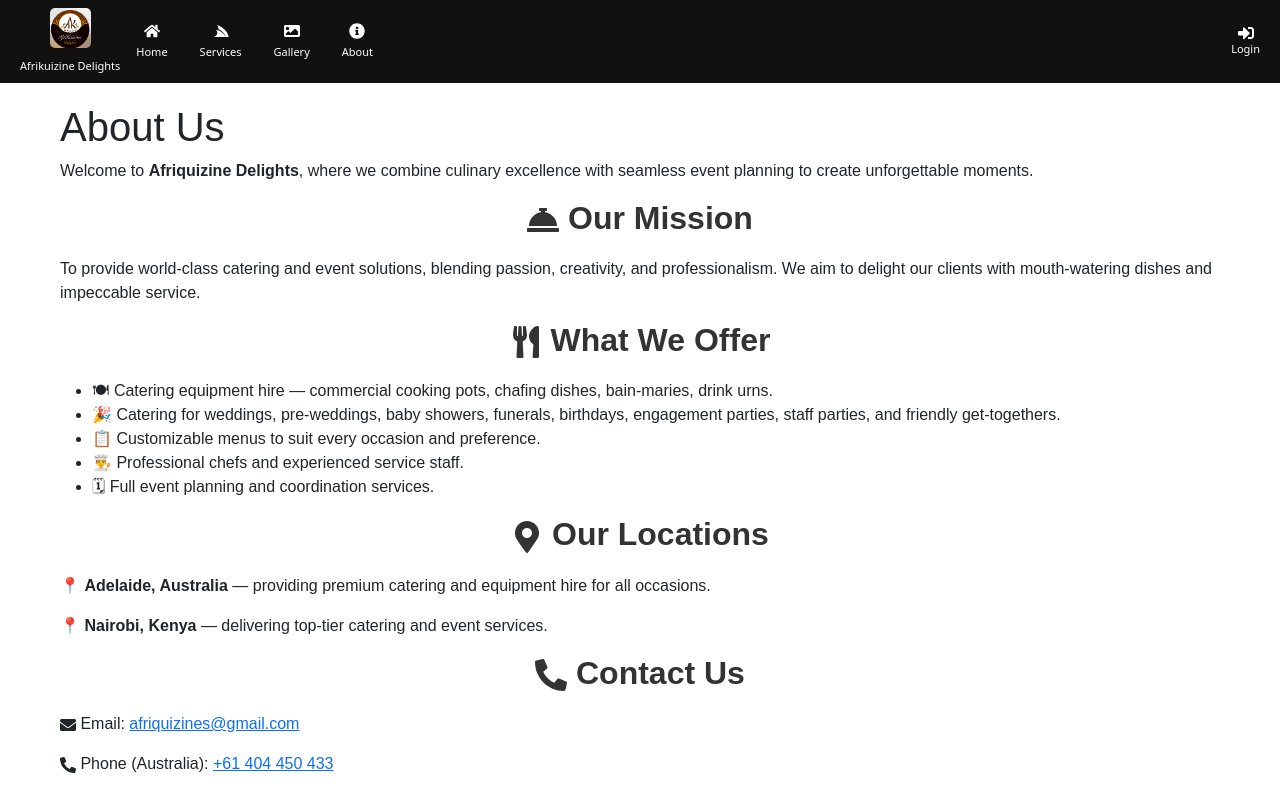
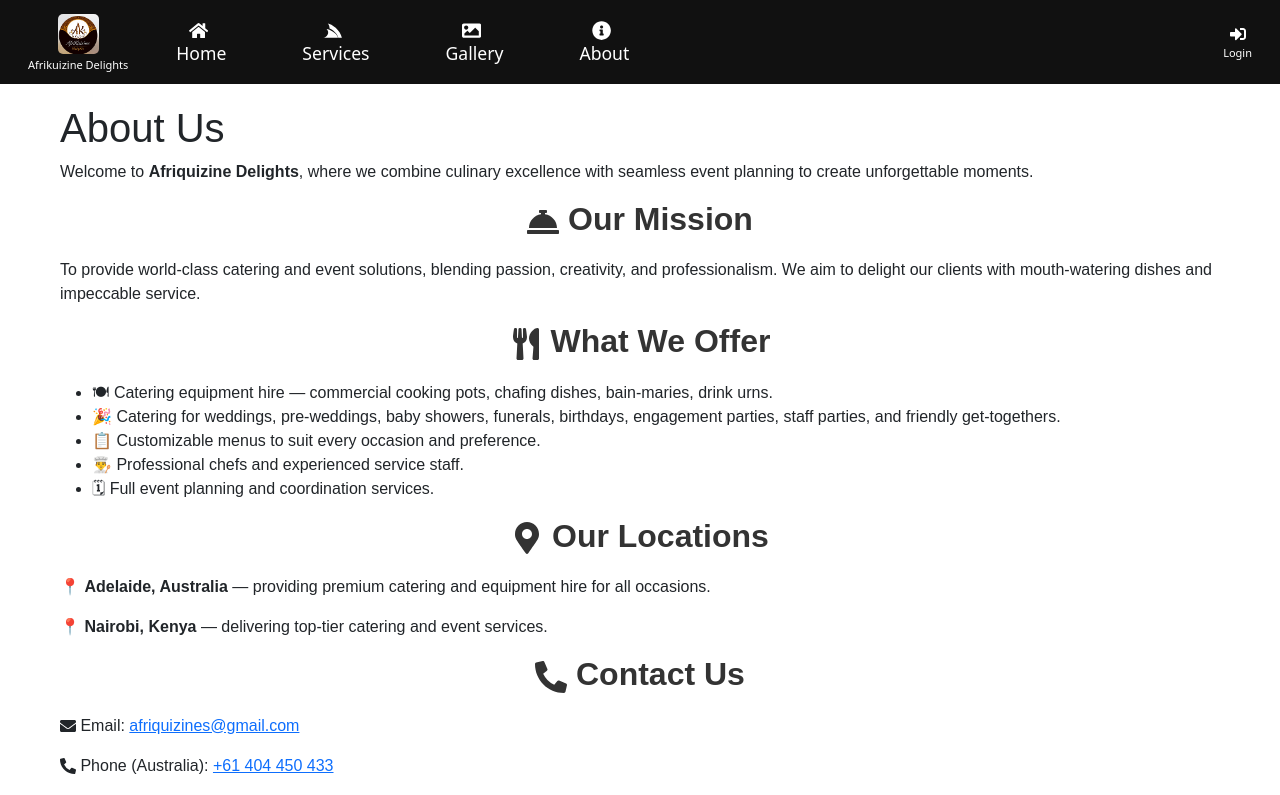
Before and after one commit to clementdevtech/afriquizine, a React (Create React App) app in the folder frontend/: page /about-us in a window 1280 px wide. Shown: the top 795 px of the page. Built offline with nearby package versions, Linux system fonts and the light colour scheme; no server answers.

Commit message:
errors fixed and updates added

```diff
--- a/frontend/src/assets/css/Navbar.css
+++ b/frontend/src/assets/css/Navbar.css
@@ -1,19 +1,73 @@
+/* ===== Global Reset ===== */
+* {
+  box-sizing: border-box;
+}
+
+a,
+button {
+  transition: color 0.2s ease-in-out, background 0.2s ease-in-out;
+}
+
+/* ===== Shared Styles ===== */
+.nav-container {
+  display: flex;
+  justify-content: space-between;
+  align-items: center;
+}
+
+.nav-side {
+  display: flex;
+  align-items: center;
+  gap: 20px;
+}
+
+.nav-links {
+  display: flex;
+  align-items: center;
+  gap: 20px;
+  list-style: none;
+  margin: 0;
+  padding: 0;
+}
+
+.nav-links a,
+.logout-btn,
+.nav-side a,
+.nav-btn {
+  color: white;
+  display: flex;
+  align-items: center;
+  gap: 5px;
+  text-decoration: none;
+  background: none;
+  border: none;
+  cursor: pointer;
+  padding: 4px 6px;
+  line-height: 1;
+}
+
+.nav-links a.active,
+.nav-side a.active {
+  color: orange;
+}
+
+.nav-links a:hover,
+.logout-btn:hover,
+.nav-side a:hover,
+.nav-btn:hover {
+  color: orange;
+}
+
+.nav-links a svg,
+.nav-side svg {
+  display: inline-block;
+  vertical-align: middle;
+}
+
 /* ===== Desktop Navbar ===== */
 .desktop-navbar {
   background: #111;
   padding: 8px 20px;
-}
-
-.nav-container {
-  display: flex;
-  justify-content: space-between;
-  align-items: center; /* makes both sides align vertically */
-}
-
-.nav-side {
-  display: flex;
-  align-items: center; /* ensures children line up */
-  gap: 20px;
 }
 
 .nav-logo {
@@ -28,50 +82,13 @@
   height: 40px;
 }
 
-.nav-links {
-  display: flex;
-  align-items: center; /* keeps icons & text level */
-  gap: 20px;
-  list-style: none;
-  margin: 0;
-  padding: 0;
-}
-
-.nav-links a,
-.logout-btn {
-  color: white;
-  display: flex;
-  align-items: center;
-  gap: 5px;
-  text-decoration: none;
-  background: none;
-  border: none;
-  cursor: pointer;
-  padding: 4px 6px; /* same vertical height for consistency */
-}
-
-.nav-links a.active {
-  color: orange;
-}
-
-.nav-links a:hover,
-.logout-btn:hover {
-  color: orange;
-}
-
-/* ===== Mobile Split Navbar ===== */
+/* ===== Mobile Navbar ===== */
 .mobile-navbar {
   display: none;
   background: #111;
   padding: 6px 10px;
   justify-content: space-between;
   align-items: center;
-}
-
-.nav-side {
-  display: flex;
-  gap: 10px;
-  align-items: center; /* keeps vertical alignment */
 }
 
 .nav-center {
@@ -81,30 +98,21 @@
 }
 
 .nav-logo-mobile {
-  height: 30px; /* smaller for mobile */
+  height: 30px;
 }
 
 .nav-side a,
 .nav-btn {
-  display: flex;
   flex-direction: column;
-  align-items: center;
   font-size: 11px;
-  color: white;
-  text-decoration: none;
-  background: none;
-  border: none;
+  padding: 6px 8px; /* bigger tap area for mobile */
 }
 
 .nav-side svg {
   font-size: 16px;
 }
 
-.nav-side a.active {
-  color: orange;
-}
-
-/* ===== Show/Hide Based on Screen Size ===== */
+/* ===== Responsive Breakpoints ===== */
 @media (max-width: 768px) {
   .desktop-navbar {
     display: none;
@@ -116,3 +124,20 @@
     height: 28px;
   }
 }
+
+@media (min-width: 992px) {
+  .desktop-navbar .nav-links li a {
+    font-size: 1.1rem;
+    font-weight: 500;
+    padding: 0.75rem 1.25rem;
+  }
+
+  .desktop-navbar .nav-links li {
+    margin-right: 1rem;
+  }
+
+  .desktop-navbar .nav-links li a svg {
+    font-size: 1.2rem;
+    margin-right: 0.4rem;
+  }
+}
--- a/frontend/src/pages/AdminPage.js
+++ b/frontend/src/pages/AdminPage.js
@@ -17,6 +17,9 @@
   const [dates, setDates] = useState([]);
   const [loading, setLoading] = useState(false);
   const [error, setError] = useState("");
+  const [newCategory, setNewCategory] = useState("");
+  const [showCategoryForm, setShowCategoryForm] = useState(false);
+
 
   // Menu states
   const [menuItems, setMenuItems] = useState([]);
@@ -78,16 +81,20 @@
 const fetchReviews = useCallback(async () => {
   try {
     const res = await axios.get(`${API_URL}/testimonials/gettestimonials`);
-      setReviews(res.data);
+    // If backend wraps the array in a "testimonials" field:
+    const dataArray = Array.isArray(res.data) ? res.data : res.data.testimonials;
+    setReviews(dataArray || []); // always an array
   } catch (err) {
     console.error("Error fetching reviews:", err.message);
+    setReviews([]); // prevent crash if error
   }
 }, []);
+
 
   // ================= BOOKINGS =================
   const fetchBookings = useCallback(async () => {
     try {
-      const res = await axios.get(`${API_URL}/bookings`);
+      const res = await axios.get(`${API_URL}/booking`);
       setBookings(res.data.bookings || []);
     } catch (err) {
       console.error("Error fetching bookings:", err.message);
@@ -96,7 +103,7 @@
 
   const handleRespondBooking = async (id, status, email) => {
     try {
-      await axios.put(`${API_URL}/bookings/${id}`, {
+      await axios.put(`${API_URL}/booking/${id}`, {
         status,
         email,
         message: message.text || "No message from admin.",
@@ -166,7 +173,7 @@
     try {
       const [itemsRes, catsRes] = await Promise.all([
         axios.get(`${API_URL}/menu`),
-        axios.get(`${API_URL}/menu/categories`),
+        axios.get(`${API_URL}/menu-categories`),
       ]);
       setMenuItems(itemsRes.data);
       setMenuCategories(catsRes.data);
@@ -174,6 +181,27 @@
       console.error("Error fetching menu:", err.message);
     }
   }, []);
+
+
+  const handleAddCategory = async (e) => {
+  e.preventDefault();
+  if (!newCategory.trim()) {
+    alert("Category name cannot be empty.");
+    return;
+  }
+  try {
+    await axios.post(`${API_URL}/menu-categories`, { name: newCategory });
+    alert("Category added successfully!");
+    setNewCategory("");
+    fetchMenuData(); // Refresh categories
+  } catch (err) {
+    console.error("Error adding category:", err.message);
+    setError("Failed to add category.");
+  }
+};
+
+
+
 
   const handleMenuChange = (e) => {
     const { name, value, files } = e.target;
@@ -277,41 +305,163 @@
 
       {/* MENU */}
 <h3 className="mt-5">Manage Menu</h3>
+
+{/* Menu Form */}
 <Form onSubmit={handleMenuSubmit} className="mb-4">
-        <Form.Control type="text" name="name" placeholder="Item Name" value={menuForm.name} onChange={handleMenuChange} required />
-        <Form.Control as="textarea" name="description" placeholder="Description" value={menuForm.description} onChange={handleMenuChange} className="mt-2" />
-        <Form.Control type="number" step="0.01" name="price" placeholder="Price" value={menuForm.price} onChange={handleMenuChange} required className="mt-2" />
-        <Form.Select name="category_id" value={menuForm.category_id} onChange={handleMenuChange} required className="mt-2">
-          <option value="">Select Category</option>
-          {menuCategories.map(cat => <option key={cat.id} value={cat.id}>{cat.name}</option>)}
+  {/* Name */}
+  <Form.Control
+    type="text"
+    name="name"
+    placeholder="Item Name"
+    value={menuForm.name}
+    onChange={handleMenuChange}
+    required
+  />
+
+  {/* Description */}
+  <Form.Control
+    as="textarea"
+    name="description"
+    placeholder="Description"
+    value={menuForm.description}
+    onChange={handleMenuChange}
+    className="mt-2"
+  />
+
+  {/* Price */}
+  <Form.Control
+    type="number"
+    step="0.01"
+    name="price"
+    placeholder="Price"
+    value={menuForm.price}
+    onChange={handleMenuChange}
+    required
+    className="mt-2"
+  />
+
+  {/* Category Select */}
+  <Form.Group className="mt-2">
+    <Form.Label>Category</Form.Label>
+    <Form.Select
+      name="category_id"
+      value={menuForm.category_id}
+      onChange={(e) => {
+        if (e.target.value === "new") {
+          setShowCategoryForm(true);
+        } else {
+          handleMenuChange(e);
+        }
+      }}
+      required
+    >
+      <option value="">-- Select Category --</option>
+      {menuCategories.map((cat) => (
+        <option key={cat.id} value={cat.id}>
+          {cat.name}
+        </option>
+      ))}
+      <option value="new">➕ Add New Category</option>
     </Form.Select>
-        <Form.Control type="file" name="image" onChange={handleMenuChange} className="mt-2" />
-        <Button type="submit" className="mt-3">{menuForm.id ? "Update Item" : "Add Item"}</Button>
+  </Form.Group>
+
+  {/* Inline Add Category Form */}
+  {showCategoryForm && (
+    <Form onSubmit={handleAddCategory} className="mb-2 d-flex mt-2">
+      <Form.Control
+        type="text"
+        placeholder="New category name"
+        value={newCategory}
+        onChange={(e) => setNewCategory(e.target.value)}
+        className="me-2"
+        required
+      />
+      <Button type="submit" variant="success">
+        Save
+      </Button>
+      <Button
+        variant="secondary"
+        className="ms-2"
+        onClick={() => setShowCategoryForm(false)}
+      >
+        Cancel
+      </Button>
     </Form>
-      <Table striped bordered hover>
-        <thead><tr><th>Image</th><th>Name</th><th>Price</th><th>Category</th><th>Actions</th></tr></thead>
+  )}
+
+  {/* Image Upload */}
+  <Form.Control
+    type="file"
+    name="image"
+    onChange={handleMenuChange}
+    className="mt-2"
+  />
+
+  {/* Submit */}
+  <Button type="submit" className="mt-3">
+    {menuForm.id ? "Update Item" : "Add Item"}
+  </Button>
+</Form>
+
+{/* Menu Table */}
+<Table striped bordered hover responsive>
+  <thead>
+    <tr>
+      <th>Image</th>
+      <th>Name</th>
+      <th>Price</th>
+      <th>Category</th>
+      <th>Actions</th>
+    </tr>
+  </thead>
   <tbody>
-          {menuItems.map(item => (
+    {menuItems.map((item) => (
       <tr key={item.id}>
-              <td>{item.image_url && <img src={`${API_URL}${item.image_url}`} alt={item.name} width="80" />}</td>
+        <td>
+          {item.image_url && (
+            <img
+              src={`${API_URL}${item.image_url}`}
+              alt={item.name}
+              width="80"
+              style={{ borderRadius: "6px" }}
+            />
+          )}
+        </td>
         <td>{item.name}</td>
         <td>KES {item.price}</td>
-              <td>{item.category_name}</td>
+        <td style={{ fontWeight: "500", color: "#555" }}>
+          {item.category_name || (
+            <span style={{ color: "#999" }}>Uncategorized</span>
+          )}
+        </td>
         <td>
-                <Button variant="warning" size="sm" onClick={() => setMenuForm(item)}>Edit</Button>{" "}
-                <Button variant="danger" size="sm" onClick={() => handleDeleteMenu(item.id)}>Delete</Button>
+          <Button
+            variant="warning"
+            size="sm"
+            onClick={() => setMenuForm(item)}
+          >
+            Edit
+          </Button>{" "}
+          <Button
+            variant="danger"
+            size="sm"
+            onClick={() => handleDeleteMenu(item.id)}
+          >
+            Delete
+          </Button>
         </td>
       </tr>
     ))}
   </tbody>
 </Table>
 
+
       {/* REVIEWS */}
       <h3>Sort & Respond to Reviews</h3>
       <Table striped bordered hover>
         <thead><tr><th>Review</th><th>Action</th></tr></thead>
         <tbody>
-          {reviews.map((review) => (
+          {Array.isArray(reviews) && reviews.map((review) => (
   <tr key={review.id}>
     <td>{review.text}</td>
     <td>
@@ -320,6 +470,7 @@
     </td>
   </tr>
 ))}
+
         </tbody>
       </Table>
 
```
Lines whose indentation alone changed are shown as unchanged.
